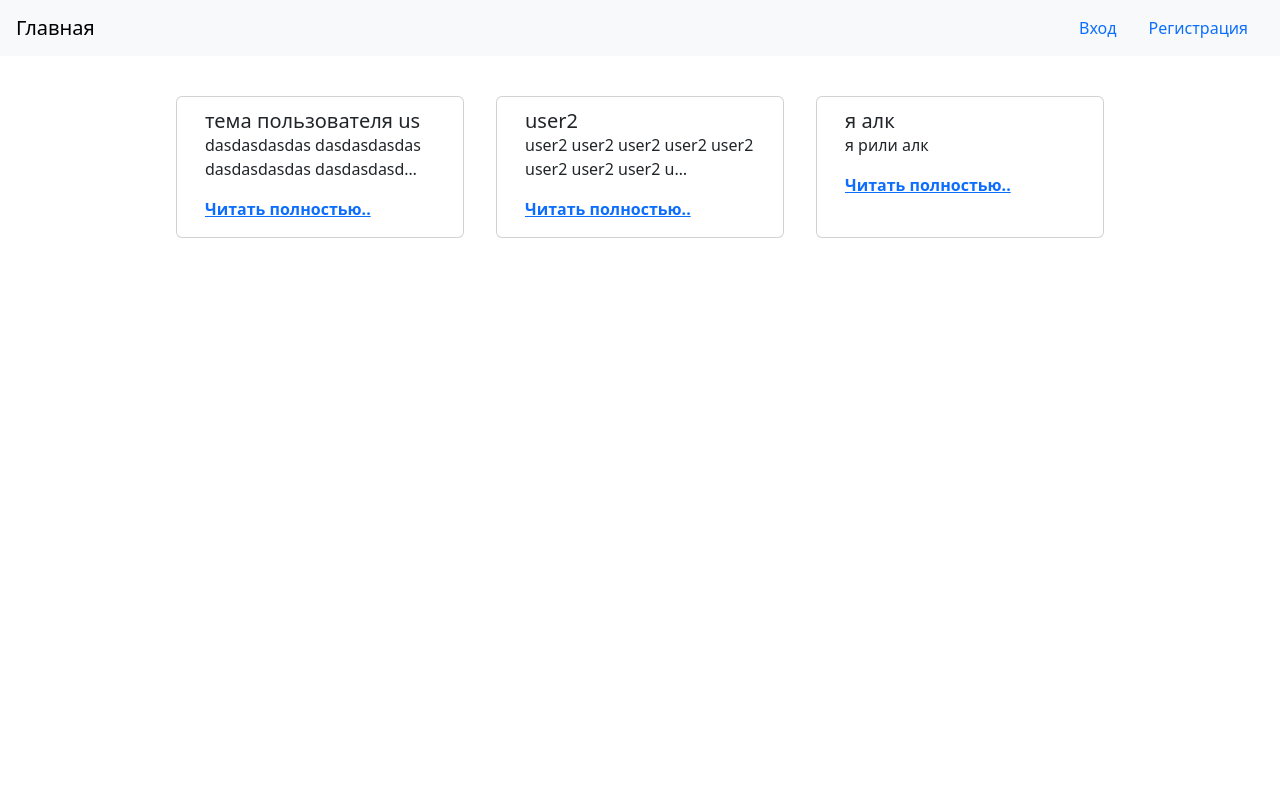
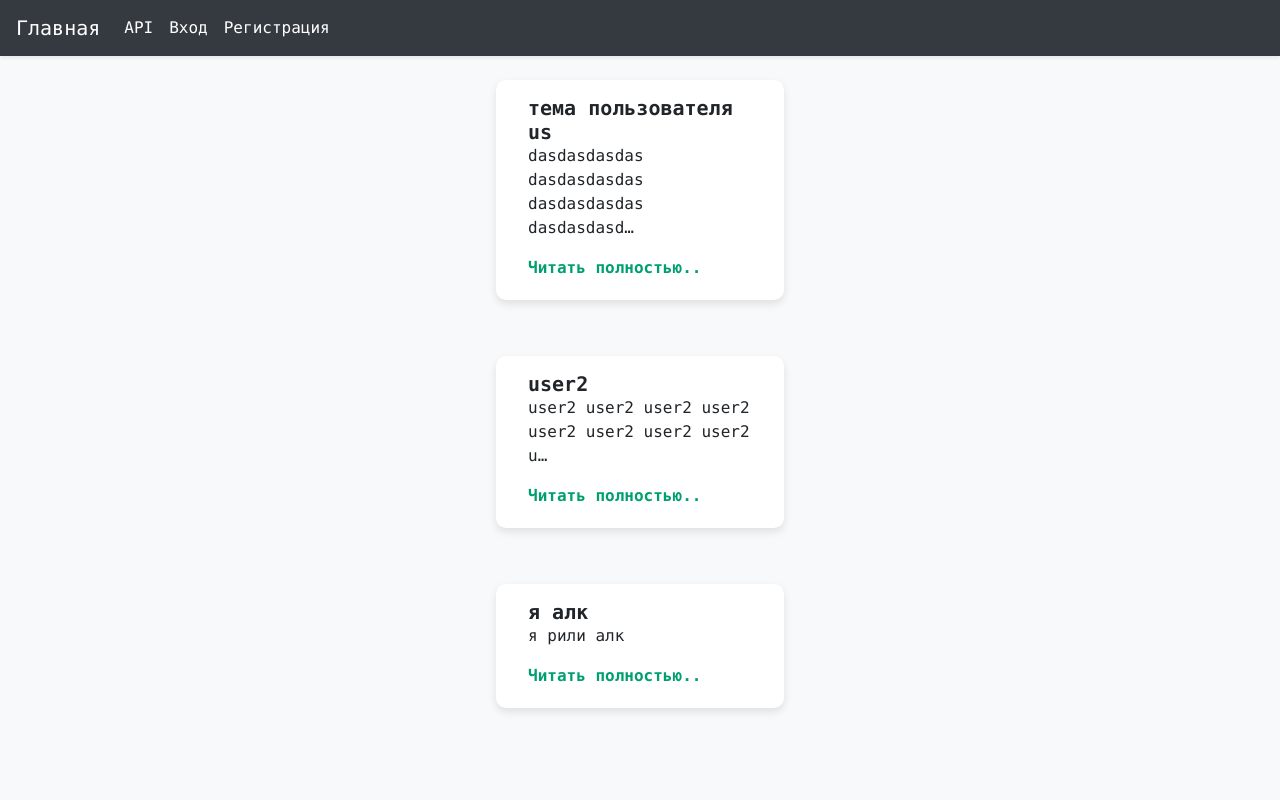
Before and after one commit to TimurKyrilov/ziziph, a Django app: page /home/ in a window 1280 px wide. Run offline with Django 5.2, Linux system fonts and the light colour scheme; data comes from the database, SQL or seed files in the repository; both versions use the stored data as it was after the commit.

Commit message:
customization html

```diff
--- a/main/main/settings.py
+++ b/main/main/settings.py
@@ -108,6 +108,12 @@ AUTH_PASSWORD_VALIDATORS = [
 ]
 
 
+STATIC_URL = '/static/'
+STATICFILES_DIRS = [
+    BASE_DIR / "static",
+]
+
+
 # Internationalization
 # https://docs.djangoproject.com/en/5.0/topics/i18n/
 
--- a/main/main/urls.py
+++ b/main/main/urls.py
@@ -13,5 +13,5 @@ urlpatterns = [
     path('auth/', include('users.urls', namespace='users')),
     path('profile/', include('people.urls', namespace='people')),
     path('', include('Content.urls', namespace='content')),
-    path('api', include(router.urls))
+    path('api/', include(router.urls))
 ]
--- /dev/null
+++ b/main/static/CSS/styles.css
@@ -0,0 +1,38 @@
+body {
+    background: #f8f9fa;
+    font-family: 'consolas', monospace;
+}
+
+.navbar {
+    background: #343a40 !important;
+}
+
+.navbar-brand, .nav-link {
+    color: #ffffff !important;
+}
+
+.nav-link:hover {
+    color: #adb5bd !important;
+}
+
+.card {
+    width: 100%;
+    max-width: 600px;
+    margin-bottom: 40px;
+    border: none;
+    border-radius: 10px;
+    box-shadow: 0 4px 8px rgba(0,0,0,0.1);
+}
+
+.card-body {
+    padding: 20px;
+}
+
+.card-subtitle {
+    font-size: 1.25rem;
+    font-weight: bold;
+}
+a {
+    color: #009f70;
+    text-decoration: none;
+}
--- a/main/templates/Content/main_page.html
+++ b/main/templates/Content/main_page.html
@@ -1,21 +1,24 @@
 {% extends "base.html" %}
+{% load static %}
 {% block title %}
     Главная
 {% endblock %}
 {% block content %}
+    <link rel="stylesheet" href="{% static 'css/styles.css' %}">
+
     {% if posts %}
         <div class="container mt-4">
-            <div class="row justify-content-center">
-                {% for post in posts %}
-                    <div class="card m-3" style="width: 18rem;">
+            {% for post in posts %}
+                <div class="row justify-content-center mb-3">
+                    <div class="card" style="width: 18rem;">
                         <div class="card-body">
                             <h5 class="card-subtitle">{{ post.theme }}</h5>
                             <p class="card-text">{{ post.text|truncatechars:50 }}</p>
                             <strong><a href="{% url 'content:post_detail' username=post.user.username pk=post.pk %}" class="card-link">Читать полностью..</a></strong>
                         </div>
                     </div>
-                {% endfor %}
-            </div>
+                </div>
+            {% endfor %}
         </div>
     {% else %}
         <h1><strong>Нет постов</strong></h1>
--- a/main/templates/base.html
+++ b/main/templates/base.html
@@ -1,9 +1,22 @@
+<!DOCTYPE html>
+{% load static %}
+<html lang="en">
+<head>
+    <meta charset="UTF-8">
+    <meta name="viewport" content="width=device-width, initial-scale=1.0">
     <link href="https://cdn.jsdelivr.net/npm/bootstrap@5.3.2/dist/css/bootstrap.min.css" rel="stylesheet" integrity="sha384-T3c6CoIi6uLrA9TneNEoa7RxnatzjcDSCmG1MXxSR1GAsXEV/Dwwykc2MPK8M2HN" crossorigin="anonymous">
+    <link href="https://cdnjs.cloudflare.com/ajax/libs/font-awesome/6.0.0-beta3/css/all.min.css" rel="stylesheet">
+    <link rel="stylesheet" href="{% static 'CSS/styles.css' %}">
     <title>{% block title %}Название тут{% endblock %}</title>
-
-<nav id="navbar-example2" class="navbar bg-body-tertiary px-3 mb-3">
+</head>
+<body>
+    <nav id="navbar-example2" class="navbar navbar-expand-lg navbar-light bg-light px-3 mb-3 shadow-sm">
         <a class="navbar-brand" href="{% url 'content:home' %}">Главная</a>
-  <ul class="nav nav-pills">
+        <button class="navbar-toggler" type="button" data-bs-toggle="collapse" data-bs-target="#navbarNav" aria-controls="navbarNav" aria-expanded="false" aria-label="Toggle navigation">
+            <span class="navbar-toggler-icon"></span>
+        </button>
+        <div class="collapse navbar-collapse" id="navbarNav">
+            <ul class="navbar-nav ml-auto">
                 {% if user.is_authenticated %}
                     <li class="nav-item">
                         <a class="nav-link" href="{% url 'content:create_post' user.username %}">Создать +</a>
@@ -16,6 +29,9 @@
                     </li>
                 {% else %}
                     <li class="nav-item">
+                        <a class="nav-link" href="/api/">API</a>
+                    </li>
+                    <li class="nav-item">
                         <a class="nav-link" href="/auth/login/">Вход</a>
                     </li>
                     <li class="nav-item">
@@ -23,7 +39,10 @@
                     </li>
                 {% endif %}
             </ul>
+        </div>
     </nav>
 
     {% block content %}
     {% endblock %}
+</body>
+</html>
```
Also changed, not shown: main/db.sqlite3. Lines whose indentation alone changed are shown as unchanged.
